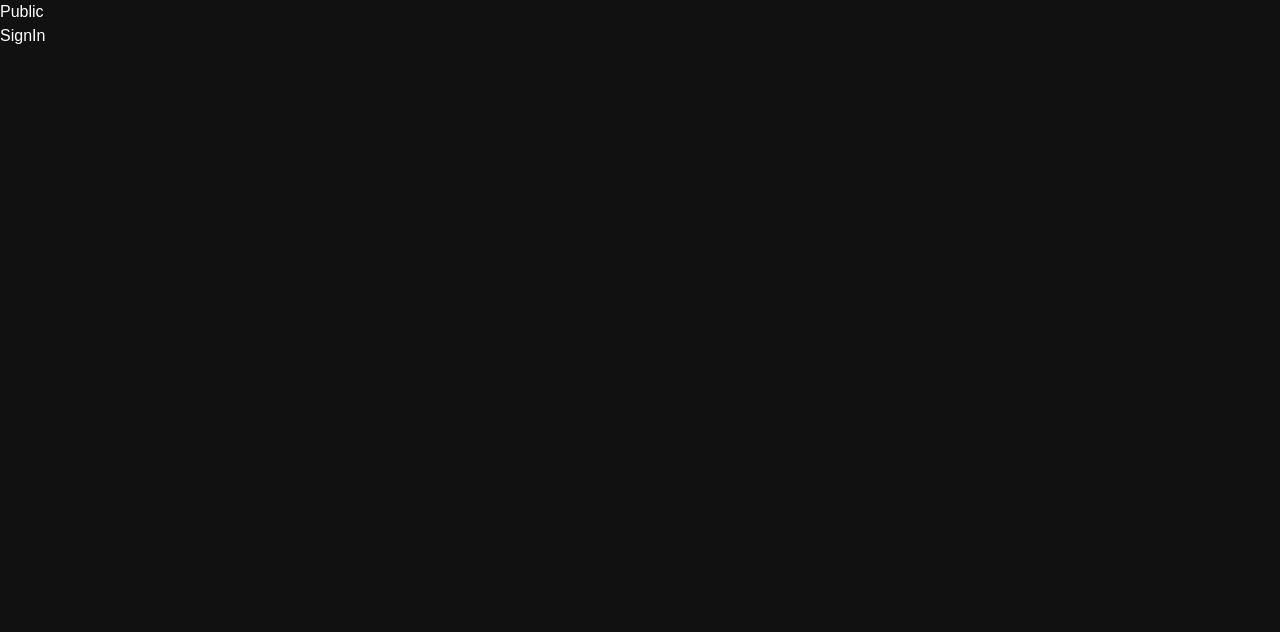
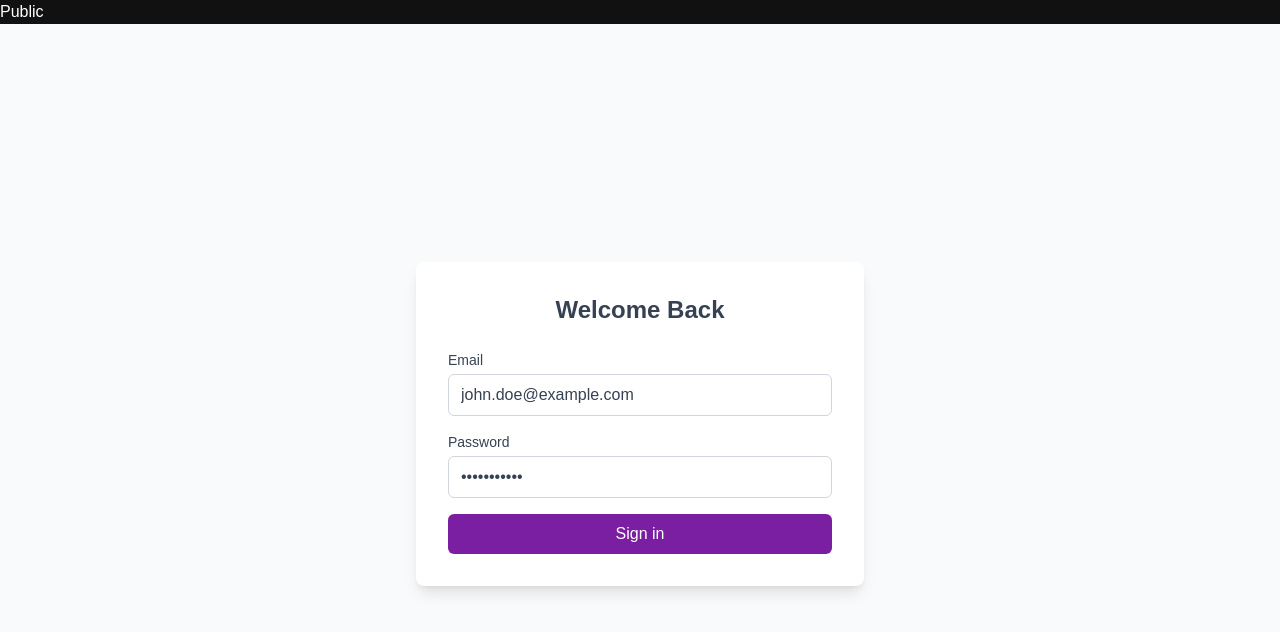
Before and after one commit to danielreis58/food-app-nextjs, a Next.js app: page /sign-in in a window 1280 px wide. Shown: the top 632 px of the page. Built offline with nearby package versions, Linux system fonts and the light colour scheme.

Commit message:
feat: sign in page

```diff
--- a/src/app/(public)/sign-in/page.tsx
+++ b/src/app/(public)/sign-in/page.tsx
@@ -1,7 +1,63 @@
+'use client';
+
+import { useRouter } from 'next/navigation';
+import { useState } from 'react';
+
 export default function SignIn() {
+  const router = useRouter();
+  const [isLoading, setIsLoading] = useState(false);
+
+  const handleSignIn = async () => {
+    setIsLoading(true);
+    // Simulating an API call delay
+    await new Promise((resolve) => setTimeout(resolve, 1000));
+
+    // Set a fake token cookie
+    document.cookie = 'token=fake-jwt-token;path=/';
+    router.push('/');
+  };
+
   return (
-    <main>
-      <div>SignIn</div>
+    <main className="min-h-screen bg-gray-50 flex items-center justify-center p-4">
+      <div className="bg-white rounded-lg shadow-lg p-8 w-full max-w-md">
+        <h1 className="text-2xl font-bold text-center text-gray-700 mb-6">Welcome Back</h1>
+
+        <div className="space-y-4">
+          <div>
+            <label htmlFor="email" className="block text-sm font-medium text-gray-700 mb-1">
+              Email
+            </label>
+            <input
+              type="email"
+              id="email"
+              defaultValue="john.doe@example.com"
+              className="w-full text-gray-700 px-3 py-2 border border-gray-300 rounded-md focus:outline-none focus:ring-2 focus:ring-purple-500"
+              readOnly
+            />
+          </div>
+
+          <div>
+            <label htmlFor="password" className="block text-sm font-medium text-gray-700 mb-1">
+              Password
+            </label>
+            <input
+              type="password"
+              id="password"
+              defaultValue="password123"
+              className="w-full text-gray-700 px-3 py-2 border border-gray-300 rounded-md focus:outline-none focus:ring-2 focus:ring-purple-500"
+              readOnly
+            />
+          </div>
+
+          <button
+            onClick={handleSignIn}
+            disabled={isLoading}
+            className="w-full bg-[#7B1FA2] text-white py-2 px-4 rounded-md hover:bg-[#6a1b9a] transition-colors duration-200 disabled:opacity-70"
+          >
+            {isLoading ? 'Signing in...' : 'Sign in'}
+          </button>
+        </div>
+      </div>
     </main>
   );
 }
```
